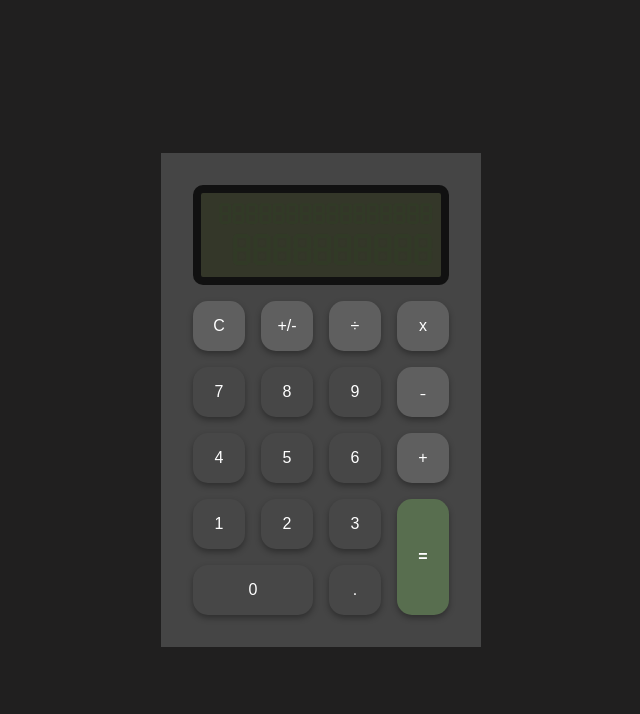
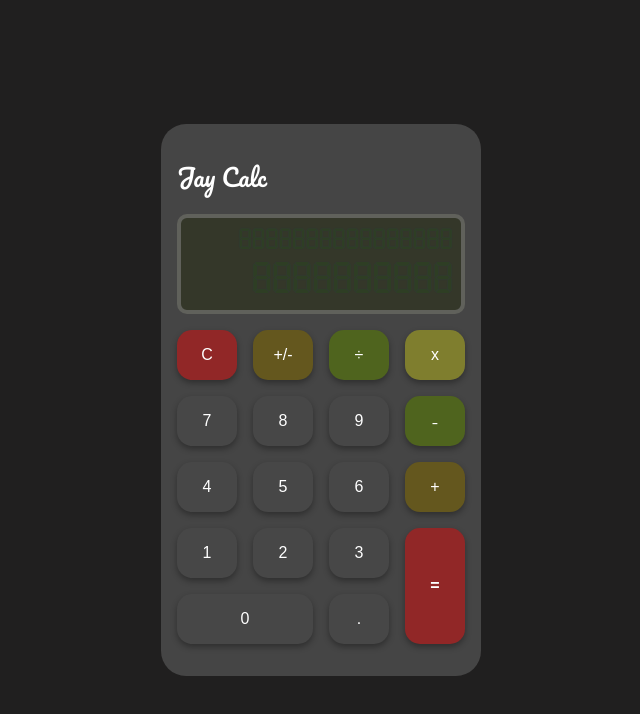
Before and after one commit to jaydhales/js-clinic, a plain HTML site: page calculator/index.html in a window 1280 px wide. Shown: the whole page, without its empty margins (319-959 px from the left). Drawn offline with Linux system fonts and the light colour scheme.

Commit message:
styling upgrade

```diff
--- a/calculator/calculator.js
+++ b/calculator/calculator.js
@@ -1,6 +1,6 @@
 const buttons = document.querySelectorAll("button");
-const display = document.querySelector(".display");
-const result = document.querySelector(".result");
+const display = document.querySelector(".display .text");
+const result = document.querySelector(".result .text");
 let input = "";
 let inputArr = [];
 let fn = "";
--- a/calculator/index.css
+++ b/calculator/index.css
@@ -1,3 +1,5 @@
+@import url("https://fonts.googleapis.com/css2?family=Pacifico&display=swap");
+
 @font-face {
   font-family: "technology";
   src: url("./assets/technology.ttf");
@@ -14,12 +16,20 @@ body {
   place-content: center;
   min-height: 100vh;
   background: #201f1f;
+  color: #fff;
+}
+
+h2 {
+  margin-bottom: 1rem;
+  font-weight: 400;
+  font-family: "Pacifico", cursive;
 }
 
 main {
   width: 320px;
   background: #454545;
-  padding: 2rem;
+  padding: 2rem 1rem;
+  border-radius: 25px;
 }
 
 button {
@@ -28,10 +38,10 @@ button {
   border-radius: 15px;
   box-shadow: 0 3px 6px #0005;
   background: #474747;
-  color: #fff;
   cursor: pointer;
   font-weight: 500;
   font-size: 1rem;
+  color: #fff;
 }
 
 button:active {
@@ -39,13 +49,9 @@ button:active {
   box-shadow: 0 1px 4px #000;
 }
 
-.fn {
-  background: #5f5f5f;
-}
-
 .output {
   padding: 0.5rem;
-  border: 8px solid #111;
+  border: 4px solid rgba(126, 126, 126, 0.6);
   border-radius: 10px;
   background: #20270773;
   height: 100px;
@@ -55,7 +61,7 @@ button:active {
   text-align: right;
   color: green;
   font-family: "technology", serif;
-  text-shadow: 0 0 5px rgba(0, 0, 0, 0.253);
+  text-shadow: 0 0 1px rgb(0, 38, 255);
 }
 
 .output > div {
@@ -70,9 +76,9 @@ button:active {
   font-size: 45px;
 }
 
-p {
+p:not(.text) {
   position: absolute;
-  opacity: 0.05;
+  opacity: 0.1;
   right: 0;
   top: 0;
 }
@@ -87,16 +93,34 @@ p {
 
 #clear {
   grid-area: 1 / 1 / 2 / 2;
+  background: #912727;
 }
 #sign {
   grid-area: 1 / 2 / 2 / 3;
+  background: #64571e;
 }
 #divide {
   grid-area: 1 / 3 / 2 / 4;
+  background: #4f641e;
 }
 #multiply {
   grid-area: 1 / 4 / 2 / 5;
+  background: #c0bd1779;
 }
+#minus {
+  grid-area: 2 / 4 / 3 / 5;
+  background: #4f641e;
+}
+#add {
+  grid-area: 3 / 4 / 4 / 5;
+  background: #64571e;
+}
+#equal {
+  grid-area: 4 / 4 / 6 / 5;
+  background: #912727;
+  font-weight: 700;
+}
+
 #seven {
   grid-area: 2 / 1 / 3 / 2;
 }
@@ -130,14 +154,3 @@ p {
 #dot {
   grid-area: 5 / 3 / 6 / 4;
 }
-#minus {
-  grid-area: 2 / 4 / 3 / 5;
-}
-#add {
-  grid-area: 3 / 4 / 4 / 5;
-}
-#equal {
-  grid-area: 4 / 4 / 6 / 5;
-  background: #586e4f;
-  font-weight: 700;
-}
--- a/calculator/index.html
+++ b/calculator/index.html
@@ -9,12 +9,17 @@
   </head>
   <body>
     <main>
+      <header>
+        <h2>Jay Calc</h2>
+      </header>
       <div class="output">
         <div class="display">
           <p>8888888888888888</p>
+          <p class="text"></p>
         </div>
         <div class="result">
           <p>8888888888</p>
+          <p class="text"></p>
         </div>
       </div>
       <div class="input">
```
